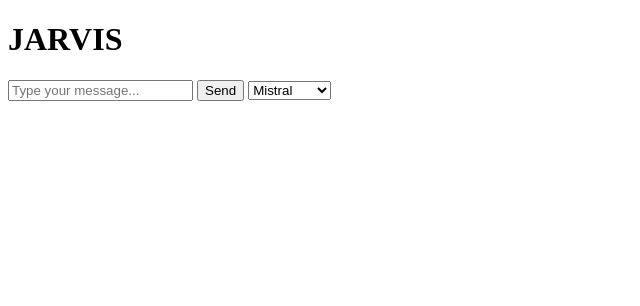
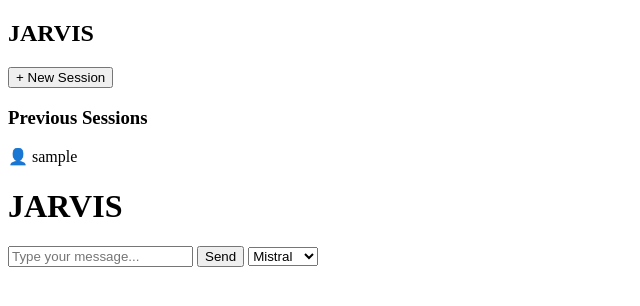
Before and after one commit to AnshuRoy25/Structure-Of-JARVIS, a Flask app: page /home-page in a window 1280 px wide. Shown: the top 306 px of the page, without its empty margins (0-640 px from the left). Run offline with Flask 3, Linux system fonts and the light colour scheme; the visitor is signed in with stand-in values (Sample User, id 1); data that the repository does not hold is empty.

Commit message:
added session feature

```diff
--- a/server.py
+++ b/server.py
@@ -1,127 +1,199 @@
-# Import necessary modules
+# --------- Imports ---------
 from flask import Flask, render_template, request, jsonify, session
 import ollama
 from pymongo import MongoClient
 from bson import ObjectId
 import bcrypt
+from datetime import datetime
+import pytz
 
-# Initialize the Flask app
+# --------- App Setup ---------
 app = Flask(__name__)
-app.secret_key = '1234'  # Secret key used for securely signing session cookies
+app.secret_key = '1234'  # Secret key for managing user sessions
 
-# ----------------------------- Database Setup -----------------------------
+# --------- MongoDB Setup ---------
+client = MongoClient('mongodb://localhost:27017/')  # Connect to MongoDB server
+db = client['jarvis_database']  # Use or create database
+user_collection = db['users']  # Collection for user credentials
+conversations_collection = db['conversations']  # Collection for chat messages
+sessions_collection = db['sessions']  # Collection for storing chat sessions
 
-# Connect to the MongoDB server and define the database and collections
-client = MongoClient('mongodb://localhost:27017/')
-db = client['jarvis_database']
-user_collection = db['users']  # Collection to store user data
-conversations_collection = db['conversations']  # Collection to store chat history
-
-# ----------------------------- Route Definitions -----------------------------
-
-# Route for login page
+# --------- Page Routes ---------
 @app.route('/')
 def login():
+    # Serve the login page
     return render_template('login.html')
 
-# Route for account creation page
 @app.route('/create-page')
 def create():
+    # Serve the create account page
     return render_template('create.html')
 
-# Route for homepage after successful login
 @app.route('/home-page')
 def home():
-    return render_template('home.html')
+    # Serve the chat interface after login
+    return render_template('home.html', username=session['user_name'])
 
-# ----------------------------- Account Creation -----------------------------
-
-# Route to handle creation of new user accounts
+# --------- Create Account ---------
 @app.route('/create-account', methods=['POST'])
 def create_account():
-    data = request.get_json()  # Get data sent from frontend as JSON
+    data = request.get_json()
     username = data.get('username')
-    password = str(data.get('password'))  # Ensure password is in string format
+    password = data.get('password')
 
-    # Hash the password using bcrypt
-    password_bytes = password.encode('utf-8')
-    hashed_password_bytes = bcrypt.hashpw(password_bytes, bcrypt.gensalt())
-    hashed_password = hashed_password_bytes.decode('utf-8')
+    # Check if username already exists
+    if user_collection.find_one({"username": username}):
+        return jsonify({"reply": "Username already exists"})
 
-    # Check if username already exists in the database
-    check_username = user_collection.find_one({"username": username})
+    # Hash and store the new password
+    hashed_pw = bcrypt.hashpw(password.encode(), bcrypt.gensalt()).decode()
+    user_collection.insert_one({
+        "username": username,
+        "password": hashed_pw
+    })
 
-    if check_username:
-        return jsonify({"reply": "Username already exists"})
-    else:
-        # Store the new user's username and hashed password in the database
-        user_collection.insert_one({ "username": username, "password": hashed_password })
-        return jsonify({"reply": "Account Created Successfully"})
+    return jsonify({"reply": "Account Created Successfully"})
 
-# ----------------------------- User Login -----------------------------
-
-# Route to handle user login authentication
+# --------- Login Function ---------
 @app.route('/login-account', methods=['POST'])
 def login_account():
     data = request.get_json()
     username = data.get('username')
-    password = str(data.get('password'))
+    password = data.get('password')
 
-    # Find user by username
-    check_user = user_collection.find_one({"username": username})
+    # Find the user by username
+    user = user_collection.find_one({"username": username})
+    if user:
+        # Compare hashed passwords
+        if bcrypt.checkpw(password.encode(), user['password'].encode()):
+            session['user_id'] = str(user['_id'])  # Store user ID in session
+            session['user_name'] = user['username']  # Store username in session
+            return jsonify({"reply": "Login Successful"})
+        return jsonify({"reply": "Invalid Password"})
+    return jsonify({"reply": "Invalid Username"})
 
-    if check_user:
-        # Encode password and stored hash to bytes
-        password_bytes = password.encode('utf-8')
-        hashed_password = check_user.get('password')
-        hashed_password_bytes = hashed_password.encode('utf-8')
-
-        # Compare entered password with stored hashed password
-        if bcrypt.checkpw(password_bytes, hashed_password_bytes):
-            session['user_id'] = str(check_user['_id'])  # Store user ID in session
-            return jsonify({"reply": "Login Successful"})
-        else:
-            return jsonify({"reply": "Invalid Password"})
-    else:
-        return jsonify({"reply": "Invalid Username"})
-
-# ----------------------------- Chat Handler -----------------------------
-
-# Route to handle user chat input and get response from Ollama model
+# --------- Chat Handler ---------
 @app.route('/chat', methods=['POST'])
 def chat():
     data = request.get_json()
-    userinput = data.get('userinput')     # Message input by the user
-    modelname = data.get('modelname')     # AI model name (e.g., llama3, gemma)
-    user_id = session.get('user_id')      # Get the logged-in user ID from session
+    userinput = data.get('userinput')
+    modelname = data.get('modelname')
 
-    # Fetch previous conversations for this user from database
-    previous_conversations = list(conversations_collection.find(
-        {"user_id": ObjectId(user_id)},
+    user_id = session.get('user_id')
+    session_id = session.get('current_session_id')
+
+    # Fetch previous messages from DB to continue the conversation context
+    previous_msgs = list(conversations_collection.find(
+        {"user_id": ObjectId(user_id), "session_id": ObjectId(session_id)},
         {"_id": 0, "role": 1, "content": 1}
     ))
 
-    # Append current user message to conversation history
-    previous_conversations.append({ "role": "user", "content": userinput })
+    # Add the new user message
+    previous_msgs.append({ "role": "user", "content": userinput })
 
-    # Get AI-generated reply from Ollama
-    response = ollama.chat(
-        model = modelname,
-        messages = previous_conversations,
+    # Use Ollama to generate a response
+    response = ollama.chat(model=modelname, messages=previous_msgs)
+    reply = response['message']['content']
+
+    # Store both user and assistant messages in the DB
+    conversations_collection.insert_many([
+        { "user_id": ObjectId(user_id), "session_id": ObjectId(session_id), "role": "user", "content": userinput },
+        { "user_id": ObjectId(user_id), "session_id": ObjectId(session_id), "role": "assistant", "content": reply }
+    ])
+
+    return jsonify({"reply": reply})
+
+# --------- Start New Chat Session ---------
+@app.route('/newsession', methods=['POST'])
+def newsession():
+    ist_now = datetime.now(pytz.timezone('Asia/Kolkata'))
+    user_id = session.get('user_id')
+
+    # Title format includes timestamp
+    title = "Chat | " + ist_now.strftime("%I:%M %p - %d %B %Y")
+
+    # Create a new session entry
+    new_session = sessions_collection.insert_one({
+        "user_id": ObjectId(user_id),
+        "title": title,
+        "created_at": ist_now
+    })
+
+    # Save current session ID in session
+    session['current_session_id'] = str(new_session.inserted_id)
+    return jsonify({
+        "reply": "New session created",
+        "session_id": str(new_session.inserted_id),
+        "title": title
+    })
+
+# --------- Onload Check for Existing Session ---------
+@app.route('/onload-check')
+def onload_check():
+    user_id = session.get('user_id')
+
+    # Get the most recent session
+    session_doc = sessions_collection.find_one(
+        {"user_id": ObjectId(user_id)},
+        sort=[("created_at", -1)]
     )
 
-    reply = response['message']['content']  # Extract content from AI response
+    if session_doc:
+        session['current_session_id'] = str(session_doc['_id'])
 
-    # Save both user message and AI reply in the database
-    conversations_collection.insert_many([
-        { "user_id": ObjectId(user_id), "role": "user", "content": userinput },
-        { "user_id": ObjectId(user_id), "role": "assistant", "content": reply }
-    ])
+        # Load all conversations for this session
+        chats = list(conversations_collection.find(
+            {"user_id": ObjectId(user_id), "session_id": ObjectId(session_doc['_id'])},
+            {"_id": 0, "role": 1, "content": 1}
+        ))
+        return jsonify({ "success": True, "conversations": chats })
 
-    # Send the AI reply back to the frontend
-    return jsonify({"reply": reply})
+    # If no session, create one
+    ist_now = datetime.now(pytz.timezone('Asia/Kolkata'))
+    title = "Chat | " + ist_now.strftime("%I:%M %p - %d %B %Y")
+    new_session = sessions_collection.insert_one({
+        "user_id": ObjectId(user_id),
+        "title": title,
+        "created_at": ist_now
+    })
+    session['current_session_id'] = str(new_session.inserted_id)
+    return jsonify({ "success": False })
 
-# ----------------------------- Run the App -----------------------------
+# --------- Load All User Sessions ---------
+@app.route('/load-sessions')
+def load_sessions():
+    user_id = session.get('user_id')
 
-# Run the app in debug mode
-app.run(debug = True)
+    # Get all sessions for the user
+    sessions_list = list(sessions_collection.find(
+        {"user_id": ObjectId(user_id)},
+        {"_id": 1, "title": 1},
+        sort=[("created_at", -1)]
+    ))
+
+    # Convert ObjectIds to string
+    for s in sessions_list:
+        s['_id'] = str(s['_id'])
+
+    return jsonify({ "sessions_list": sessions_list })
+
+# --------- Load Chats of a Selected Session ---------
+@app.route('/load-session-chats', methods=['POST'])
+def load_session_chats():
+    user_id = session.get('user_id')
+    session_id = request.get_json().get('session_id')
+
+    # Update session tracker
+    session['current_session_id'] = session_id
+
+    # Load all chats of this session
+    chats = list(conversations_collection.find(
+        {"user_id": ObjectId(user_id), "session_id": ObjectId(session_id)},
+        {"_id": 0, "role": 1, "content": 1}
+    ))
+
+    return jsonify({ "session_chats": chats })
+
+# --------- Run the Flask App ---------
+if __name__ == '__main__':
+    app.run(debug=True)
--- a/static/script.js
+++ b/static/script.js
@@ -1,27 +1,114 @@
+// Wait until the entire page content is loaded before executing logic
+document.addEventListener('DOMContentLoaded', async () => {
+    await onload_check();       // Check if there's an existing session and load messages
+    await load_sessions();      // Load all previous session titles in the sidebar
+});
 
+// Sends user's message to backend and displays both user and AI response
 async function send() {
-    const modelname = document.getElementById("modelSelector").value;
-    const input = document.getElementById('userinput')
-    const userinput = input.value
+    const modelname = document.getElementById("modelSelector").value; // Get selected model from dropdown
+    const input = document.getElementById('userinput');               // Access the input field
+    const userinput = input.value;                                    // Store user’s input
 
-    if (userinput === '') {
-        return
+    if (userinput === '') return;  // Prevent sending empty messages
+
+    input.value = "";  // Clear input field after capturing value
+
+    const messages = document.getElementById('messages');  // Container to display chat
+    messages.innerHTML += `<div>You: ${userinput}<div>`;   // Append user message to UI
+
+    // Send user input and model to the backend
+    const response = await fetch('/chat', {
+        method: 'POST',
+        headers: { 'Content-Type': 'application/json' },
+        body: JSON.stringify({ userinput, modelname })
+    });
+
+    const data = await response.json();  // Parse server response (contains AI reply)
+
+    // Display AI's reply on screen
+    messages.innerHTML += `<div>JARVIS: ${data.reply}<div>`;
+}
+
+// Starts a new chat session and updates the UI
+async function newsession() {
+    const messages = document.getElementById('messages');  // Chat display area
+    const session_creation_message = document.getElementById('session-creation-message'); // Message feedback area
+
+    // Prevents creating a new session if chat is already empty
+    if (messages.innerHTML === "") {
+        session_creation_message.innerHTML = `You already created one`;
+        return;
     }
 
-    input.value = ""
+    // Request backend to start a new session
+    const response = await fetch('/newsession', { method: 'POST' });
+    const data = await response.json();
 
-    const messages = document.getElementById('messages')
-    messages.innerHTML += `You: ${userinput} <br>`
+    // Show confirmation message (e.g., "New session started")
+    session_creation_message.innerHTML = `${data.reply}`;
 
-    const response = await fetch('/chat', {
+    // Clear current chat area
+    messages.innerHTML = "";
+
+    // Create a new session button in the sidebar
+    const sessionDiv = document.createElement('div');
+    const sessionButton = document.createElement('button');
+    sessionButton.textContent = data.title;  // Display title of the session
+    sessionButton.onclick = () => load_session_chats(data.session_id); // Load this session when clicked
+
+    sessionDiv.appendChild(sessionButton);
+    document.getElementById('sessions-container-new').prepend(sessionDiv); // Add to top of sidebar
+}
+
+// Called on page load - restores chat messages from last session (if available)
+async function onload_check() {
+    const response = await fetch('/onload-check'); // Ask backend if a session exists
+    const data = await response.json();
+    const messages = document.getElementById('messages');
+    messages.innerHTML = ""; // Clear chat display
+
+    // If backend returned a previous session with messages
+    if (data.success) {
+        data.conversations.forEach(convo => {
+            const sender = convo.role === 'user' ? 'You' : 'JARVIS'; // Label sender
+            messages.innerHTML += `<div>${sender}: ${convo.content}<div>`; // Append each message
+        });
+    }
+}
+
+// Load list of all past sessions and show them in the sidebar
+async function load_sessions() {
+    const container = document.getElementById('sessions-container-previous');
+    container.innerHTML = ""; // Clear any existing buttons
+
+    const response = await fetch('/load-sessions');
+    const data = await response.json();
+
+    // For each session, add a clickable button to load it
+    data.sessions_list.forEach(session => {
+        const button = `<div><button onclick="load_session_chats('${session._id}')">${session.title}</button></div>`;
+        container.innerHTML += button;
+    });
+}
+
+// Load and display chat messages for a given session ID
+async function load_session_chats(session_id) {
+    const messages = document.getElementById('messages');
+    messages.innerHTML = "";  // Clear chat area first
+
+    // Request backend to send messages from the specified session
+    const response = await fetch('/load-session-chats', {
         method: 'POST',
-        headers: {'Content-Type': 'application/json'},
-        body: JSON.stringify({ userinput: userinput, modelname: modelname })
-    })
+        headers: { 'Content-Type': 'application/json' },
+        body: JSON.stringify({ session_id })
+    });
 
-    const data = await response.json()
+    const data = await response.json();
 
-    messages.innerHTML += `JARVIS: ${data.reply} <br>`
-
-
+    // Loop through each chat message and display
+    data.session_chats.forEach(chat => {
+        const sender = chat.role === 'user' ? 'You' : 'JARVIS';
+        messages.innerHTML += `<div>${sender}: ${chat.content}<div>`;
+    });
 }
--- a/templates/home.html
+++ b/templates/home.html
@@ -1,42 +1,81 @@
 <!DOCTYPE html>
 <html lang="en">
-  <head>
+<head>
     <meta charset="UTF-8">
     <title>JARVIS AI</title>
-  </head>
-  <body>
+</head>
+<body>
 
-    <!-- Top Section: Chatbot Name -->
-    <header>
-      <h1>JARVIS</h1>
-    </header>
+    <!-- Sidebar -->
+    <div id="sidebar" class="sidebar">
+        <div class="sidebar-content">
+            <div class="sidebar-header">
+                <h2>JARVIS</h2>
+            </div>
 
+            <div class="sidebar-menu">
+                <div class="new-session">
+                    <button id="new-session-btn" class="new-session-btn" onclick="newsession()">
+                        <span class="btn-icon">+</span>
+                        New Session
+                    </button>
+                    <div id="session-creation-message" class="session-creation-message">
+                      <!-- session creation message will appear here -->
+                    </div>
+                </div>
 
+                <div class="sessions-list">
+                    <h3 class="sessions-title">Previous Sessions</h3>
+                    <div id="sessions-container" class="sessions-container">
+                         <div id ="sessions-container-new" class="session">
+                             <!-- New Sessions will be loaded here dynamically -->
+                         </div>
+                         <div id ="sessions-container-previous" class="session">
+                             <!-- Onload Previous Sessions will be loaded here -->
+                         </div>
+                    </div>
+                </div>
+            </div>
 
-    <!-- Bottom Section: Input + Send Button + Model Selector -->
-    <footer>
-      <input type="text" id="userinput" placeholder="Type your message...">
-      <button onclick="send()">Send</button>
+            <div class="sidebar-footer">
+                <div class="username-display">
+                    <span class="user-icon">👤</span>
+                    <span class="username">{{ username }}</span>
+                </div>
+            </div>
+        </div>
+    </div>
 
-      <select id="modelSelector">
-        <option value="mistral:7b">Mistral</option>
-        <option>Gemma</option>
-        <option>Deepseek</option>
-      </select>
+    <!-- Chat Area -->
+    <div class="chat-container">
 
+        <!-- Chat Header -->
+        <div class="chat-header">
+            <h1>JARVIS</h1>
+        </div>
 
-    </footer>
+        <!-- Chat Messages Area -->
+        <div class="chat-main">
+            <div id="messages" class="messages-container">
+                <!-- Messages between user and assistant will appear here -->
+            </div>
+        </div>
 
-    <!-- Middle Section: Chat Area -->
-    <main>
-      <div id="messages">
-        <!-- Messages between user and assistant will appear here -->
-      </div>
-    </main>
+        <!-- Chat Footer -->
+        <div class="chat-footer">
+            <input type="text" id="userinput" placeholder="Type your message..." class="chat-input">
+            <button onclick="send()" class="send-button">Send</button>
 
+            <select id="modelSelector" class="model-selector">
+                <option value="mistral:7b">Mistral</option>
+                <option value="gemma3:4b">Gemma</option>
+            </select>
+        </div>
 
-  <script src="{{ url_for('static', filename='script.js') }}"> </script>
+    </div>
 
+    <!-- JavaScript -->
+    <script src="{{ url_for('static', filename='script.js') }}"></script>
 
 </body>
 </html>
```
